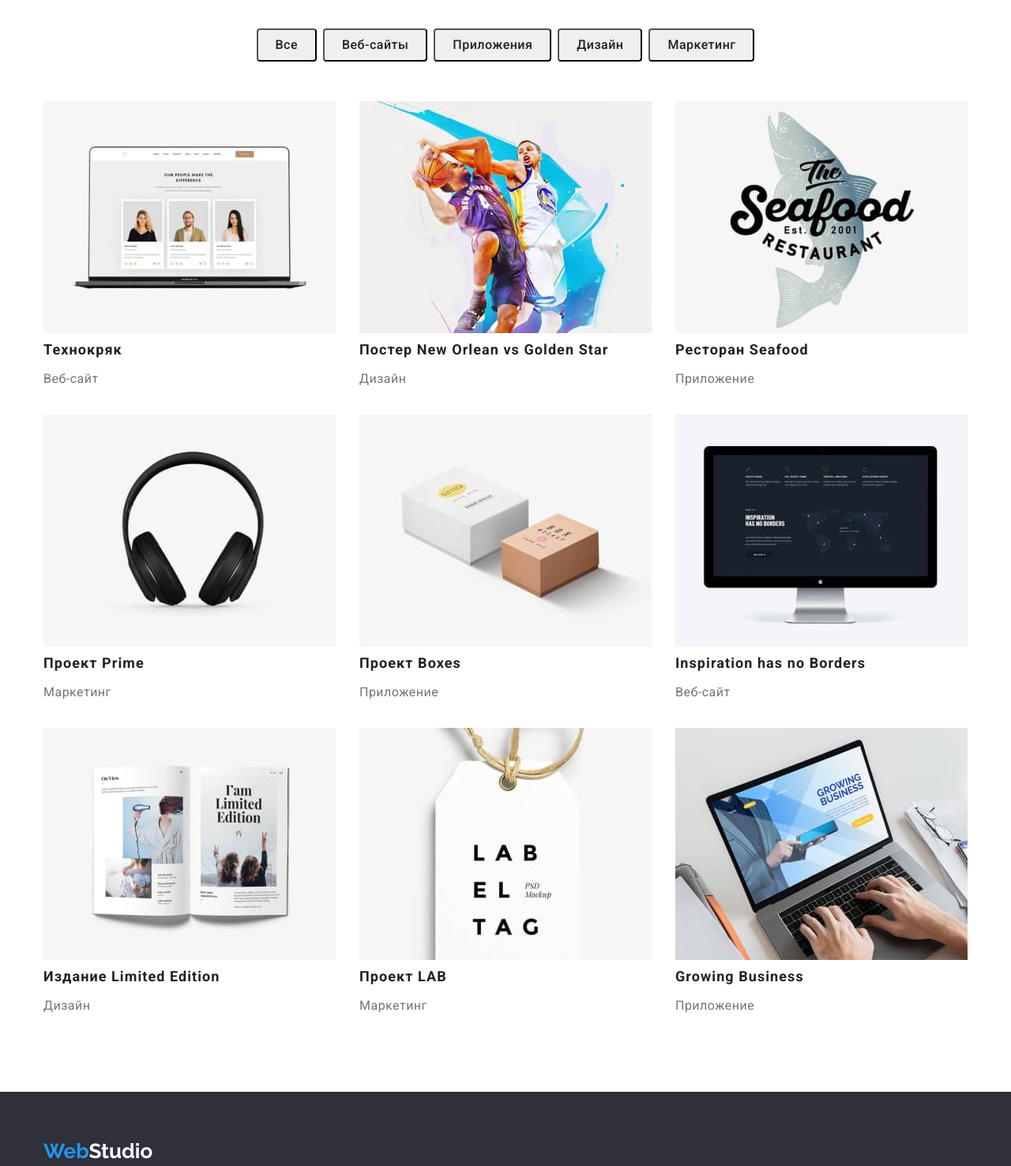
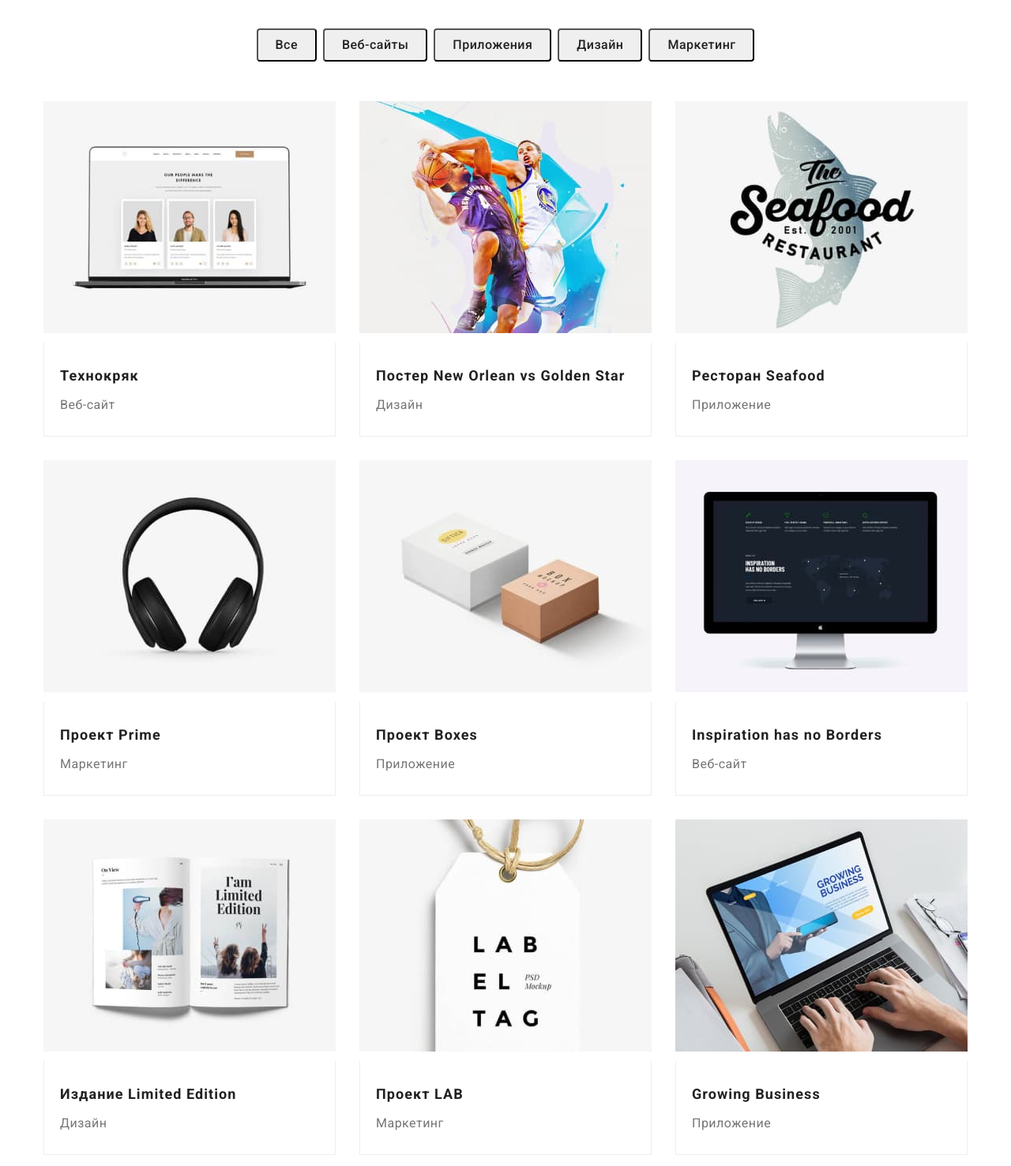
Before and after one commit to KsushaDannik/goit-markup-hw-03, a plain HTML site: page portfolio.html in a window 1280 px wide. Shown: the part 220-1697 px from the top of the page at 79% size. Drawn offline with nearby package versions, Linux system fonts and the light colour scheme.

Commit message:
finished

```diff
--- a/css/styles.css
+++ b/css/styles.css
@@ -44,6 +44,13 @@ p,ul,h1,h2,h3,h4,h5,h6 {
   margin: 0;
   padding: 0;
 }
+
+.img {
+  display: block;
+  height: auto;
+  max-width: 100%;
+}
+
 
 /*-header-*/
 
@@ -127,6 +134,7 @@ p,ul,h1,h2,h3,h4,h5,h6 {
   color: var(--link-color);
 }
 
+/*-other-*/
 ul {
   list-style: none;
 }
@@ -382,7 +390,7 @@ ul {
     margin-right: 8px;
 }
 
-/* --Примеры- */
+/* --Примеры портфолио- */
 
 .portfolio-list {
   display: flex;
@@ -404,6 +412,25 @@ ul {
     margin-bottom: 0;
 }
 
+.portfolio-cards {
+    display: block;
+    font-weight: 700;
+    font-size: 18px;
+    line-height: 2;
+    letter-spacing: 0.06em;
+    color: var(--title-text-color);
+    text-decoration: none;
+    background-color: var(--primary-white-color);
+
+}
+
+.card-text {
+    border-left: 1px solid #EEEEEE;
+    border-right: 1px solid #EEEEEE;
+    border-bottom: 1px solid #EEEEEE;
+    padding: 24px 20px;
+}
+
 .portfolio-title {
   font-weight: 700;
   font-size: 18px;
@@ -420,12 +447,8 @@ ul {
   line-height: 1.87;
   letter-spacing: 0.03em;
   color: var(--main-color);
+
+  font-weight: 400;
+  font-family: 'Roboto';
+  font-style: normal;
 }
-
-
-
-.img {
-  display: block;
-  height: auto;
-  max-width: 100%;
-}
--- a/portfolio.html
+++ b/portfolio.html
@@ -74,91 +74,134 @@
           </ul>
           <ul class="portfolio-list">
             <li class="portfolio-item">
+              <a href="" class="portfolio-cards">
                 <img
                   src="./images/group.jpg"
                   alt="Группа"
                   width="370"
                   height="294"
                 />
+                <div class="card-text">
                   <h2 class="portfolio-title">Технокряк</h2>
                   <p class="portfolio-text">Веб-сайт</p>
+                </div>
+              </a>
             </li>
             <li class="portfolio-item">
+              <a href="" class="portfolio-cards">
                 <img
                   src="./images/img2.jpg"
                   alt="Постер"
                   width="370"
                   height="294"
                 />
-              <h2 class="portfolio-title">Постер New Orlean vs Golden Star</h2>
+                <div class="card-text">
+                  <h2 class="portfolio-title">
+                    Постер New Orlean vs Golden Star
+                  </h2>
                   <p class="portfolio-text">Дизайн</p>
+                </div>
+              </a>
             </li>
             <li class="portfolio-item">
-              <img src="./images/img3.jpg" alt="Еда" width="370" height="294" />
+              <a href="" class="portfolio-cards">
+                <img
+                  src="./images/img3.jpg"
+                  alt="Еда"
+                  width="370"
+                  height="294"
+                />
+                <div class="card-text">
                   <h2 class="portfolio-title">Ресторан Seafood</h2>
                   <p class="portfolio-text">Приложение</p>
+                </div>
+              </a>
             </li>
             <li class="portfolio-item">
+              <a href="" class="portfolio-cards">
                 <img
                   src="./images/img4.jpg"
                   alt="Наушники"
                   width="370"
                   height="294"
                 />
+                <div class="card-text">
                   <h2 class="portfolio-title">Проект Prime</h2>
                   <p class="portfolio-text">Маркетинг</p>
+                </div>
+              </a>
             </li>
             <li class="portfolio-item">
+              <a href="" class="portfolio-cards">
                 <img
                   src="./images/img5.jpg"
                   alt="Ящики"
                   width="370"
                   height="294"
                 />
+                <div class="card-text">
                   <h2 class="portfolio-title">Проект Boxes</h2>
                   <p class="portfolio-text">Приложение</p>
+                </div>
+              </a>
             </li>
             <li class="portfolio-item">
+              <a href="" class="portfolio-cards">
                 <img
                   src="./images/img6.jpg"
                   alt="Комп"
                   width="370"
                   height="294"
                 />
+                <div class="card-text">
                   <h2 lang="en" class="portfolio-title">
                     Inspiration has no Borders
                   </h2>
                   <p class="portfolio-text">Веб-сайт</p>
+                </div>
+              </a>
             </li>
             <li class="portfolio-item">
+              <a href="" class="portfolio-cards">
                 <img
                   src="./images/img7.jpg"
                   alt="Книга"
                   width="370"
                   height="294"
                 />
+                <div class="card-text">
                   <h2 class="portfolio-title">Издание Limited Edition</h2>
                   <p class="portfolio-text">Дизайн</p>
+                </div>
+              </a>
             </li>
             <li class="portfolio-item">
+              <a href="" class="portfolio-cards">
                 <img
                   src="./images/img8.jpg"
                   alt="Бирка"
                   width="370"
                   height="294"
                 />
+                <div class="card-text">
                   <h2 class="portfolio-title">Проект LAB</h2>
                   <p class="portfolio-text">Маркетинг</p>
+                </div>
+              </a>
             </li>
             <li class="portfolio-item">
+              <a href="" class="portfolio-cards">
                 <img
                   src="./images/img9.jpg"
                   alt="Бирка"
                   width="370"
                   height="294"
                 />
+                <div class="card-text">
                   <h2 lang="en" class="portfolio-title">Growing Business</h2>
                   <p class="portfolio-text">Приложение</p>
+                </div>
+              </a>
             </li>
           </ul>
         </div>
```
Lines whose indentation alone changed are shown as unchanged.
